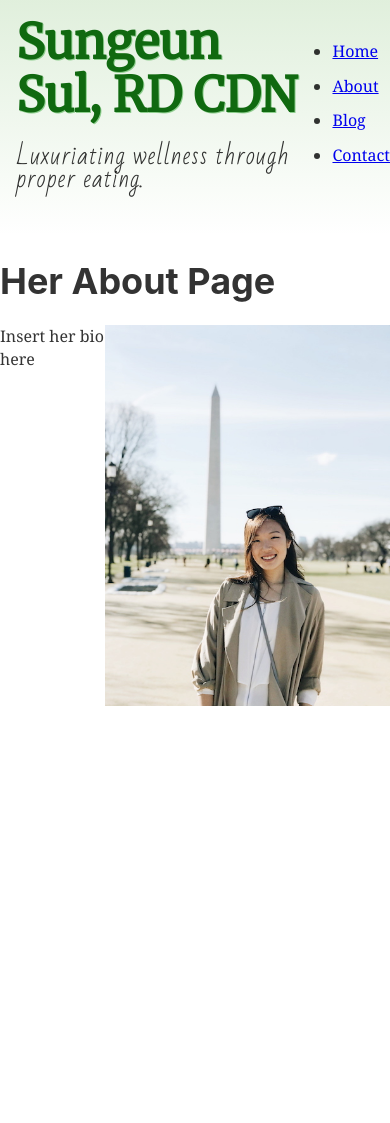
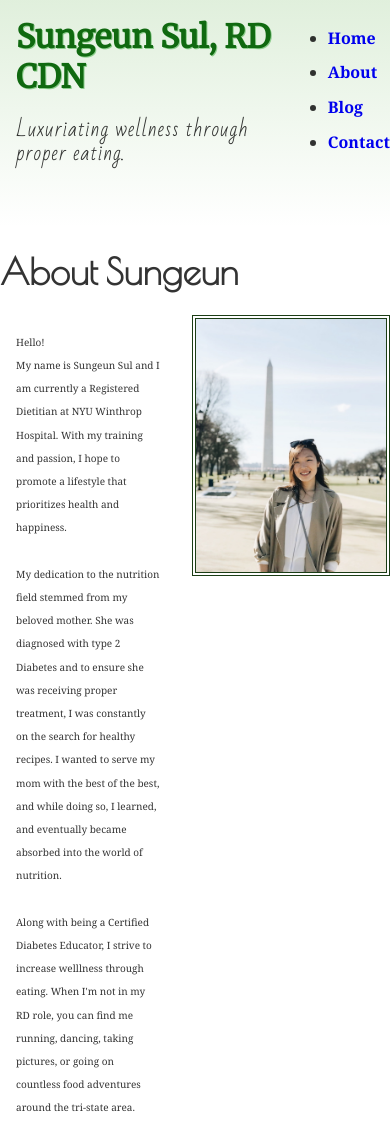
Before and after one commit to sharonk1295/project-4-sungeun, a Gatsby site: page /about in a window 390 px wide. Shown: the top 1123 px of the page. Built offline with nearby package versions, Linux system fonts and the light colour scheme; Gatsby itself is replaced by a stand-in of ours.

Commit message:
added styling such as fonts and changed colors around

```diff
--- a/src/components/header.module.css
+++ b/src/components/header.module.css
@@ -5,7 +5,7 @@
     display: flex;
     justify-content: space-between;
     align-items: center;
-    padding: 1rem 0rem 3rem;
+    padding: 1rem 0rem 4rem;
     /* background-color: rgba(143, 247, 118, 0.151); */
     background: linear-gradient(0deg, rgba(248,249,251,0) 10%, rgba(101,177,81,0.2) 100%);
     width: 100%;
@@ -30,3 +30,24 @@
 .nav-bar ul{
     list-style-type: none;
 }
+.link {
+    text-decoration: none;
+    font-weight: 600;
+}
+.link:hover {
+    color: white;
+    text-shadow: gray 1px 2px;
+}
+.active-link {
+    color: rgb(172, 170, 65);
+    text-shadow: rgb(238, 238, 39) 1px 1px;
+}
+
+@media only screen and (max-width: 460px) {
+    .title h1 a {
+        font-size: 32px;
+    }
+    .title p {
+        font-size: 20px;
+    }
+}
--- a/src/components/layout.css
+++ b/src/components/layout.css
@@ -1,8 +1,6 @@
-/* * {
-  margin: 0;
-  padding: 0;
-  box-sizing: border-box;
-} */
+@import url('https://fonts.googleapis.com/css2?family=Poiret+One&display=swap');
+
+
 html {
   font-family: sans-serif;
   -ms-text-size-adjust: 100%;
@@ -629,8 +627,4 @@ pre tt:after {
   html {
     font-size: 100%;
   }
-  /* .name_title {
-    /* font-size: 50px;
-    color: orange
-  } */
 }
--- a/src/pages/about.js
+++ b/src/pages/about.js
@@ -1,7 +1,7 @@
 import React from 'react'
 import Layout from '../components/layout'
 import Head from '../components/head'
-import Img from 'gatsby-image'
+import Img from 'gatsby-image/withIEPolyfill'
 import { graphql } from 'gatsby'
 import aboutStyles from './about.module.css'
 
@@ -9,10 +9,14 @@ const About = (props) => {
     return (
         <Layout>
             <Head title="About" />
-            <h1>Her About Page</h1>
+            <h1 className={aboutStyles.heading}>About Sungeun</h1>
             <div className={aboutStyles.bio}>
-                <p>Insert her bio here</p>
-                <div class={aboutStyles.img}><Img fluid={props.data.aboutImg.childImageSharp.fluid} /></div>
+                <div className={aboutStyles.text}>
+                    <p>Hello! <br/>My name is Sungeun Sul and I am currently a Registered Dietitian at NYU Winthrop Hospital. With my training and passion, I hope to promote a lifestyle that prioritizes health and happiness.</p>
+                    <p>My dedication to the nutrition field stemmed from my beloved mother. She was diagnosed with type 2 Diabetes and to ensure she was receiving proper treatment, I was constantly on the search for healthy recipes. I wanted to serve my mom with the best of the best, and while doing so, I learned, and eventually became absorbed into the world of nutrition.</p>
+                    <p>Along with being a Certified Diabetes Educator, I strive to increase welllness through eating. When I'm not in my RD role, you can find me running, dancing, taking pictures, or going on countless food adventures around the tri-state area.</p>
+                </div>
+                <div class={aboutStyles.img}><Img fluid={props.data.aboutImg.childImageSharp.fluid} objectFit="cover" alt="sungeun" style={{border: `double rgb(27, 61, 21) 4px`}}/></div>
             </div>
         </Layout>
     )
@@ -24,7 +28,6 @@ export const query = graphql`
             childImageSharp {
                 fluid (maxWidth: 600, maxHeight: 800, quality: 100) {
                     ...GatsbyImageSharpFluid
-                    ...GatsbyImageSharpFluidLimitPresentationSize
                 }
             }
         }
@@ -32,3 +35,5 @@ export const query = graphql`
 `
 
 export default About
+
+// ...GatsbyImageSharpFluidLimitPresentationSize
--- a/src/pages/about.module.css
+++ b/src/pages/about.module.css
@@ -1,7 +1,23 @@
+@import url('https://fonts.googleapis.com/css2?family=Poiret+One&display=swap');
+
+.heading {
+    font-family: 'Poiret One', cursive;
+}
 .bio {
     display: flex;
     justify-content: space-between;
+    margin-bottom: -15rem;
+}
+.text {
+    width: 85%;
+    padding: 1rem 2rem 1rem 1rem;
 }
 .img {
     width: 100%;
 }
+
+@media only screen and (max-width: 460px) {
+    p {
+        font-size: 10px;
+    }
+}
--- a/src/pages/blog.module.scss
+++ b/src/pages/blog.module.scss
@@ -6,7 +6,7 @@
 .post {
     margin: 1rem 5rem;
     a {
-        background: rgba(79, 184, 75, 0.788);
+        background: rgba(93, 168, 90, 0.788);
         text-decoration: none;
         color: black;
         display: block;
--- a/src/pages/index.module.css
+++ b/src/pages/index.module.css
@@ -8,3 +8,31 @@
     height: 100vh;
     margin-bottom: 0;
 }
+.text {
+    margin-left: 1rem;
+}
+.text h1, a{
+    font-family: 'Poiret One', cursive;
+}
+.text button {
+    padding: 4px 6px;
+    /* border: none; */
+    border-radius: 3px;
+    outline: none;
+    border: rgb(231, 227, 227);
+    border-style: outset;
+}
+.text a {
+    text-decoration: none;
+}
+.text button:hover {
+    background-color: orange;
+    transform: translate(2px, 2px);
+    /* outline: none;
+    border-style: outset;
+    border: orange; */
+}
+.text button:hover a {
+    color: white;
+    font-weight: 600;
+}
```
Also changed, not shown: src/pages/index.js (+6 -1 lines).
